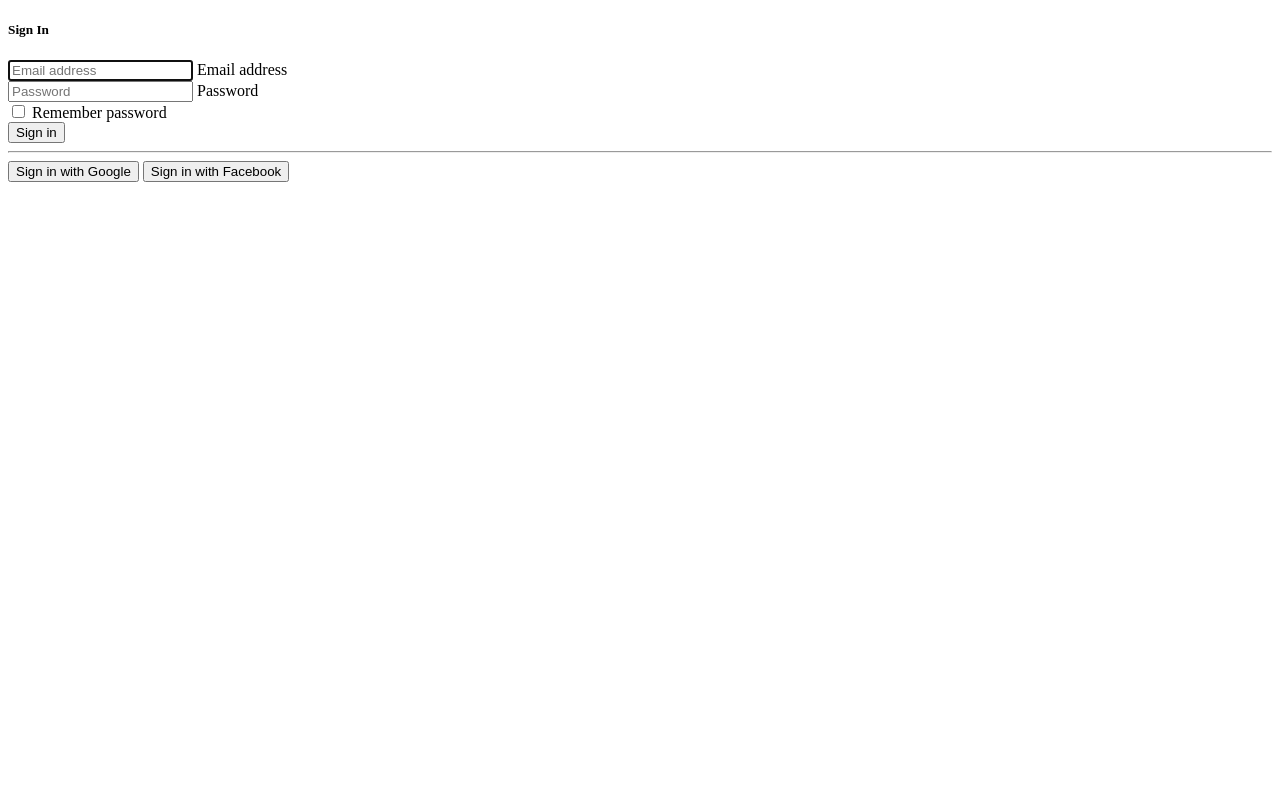
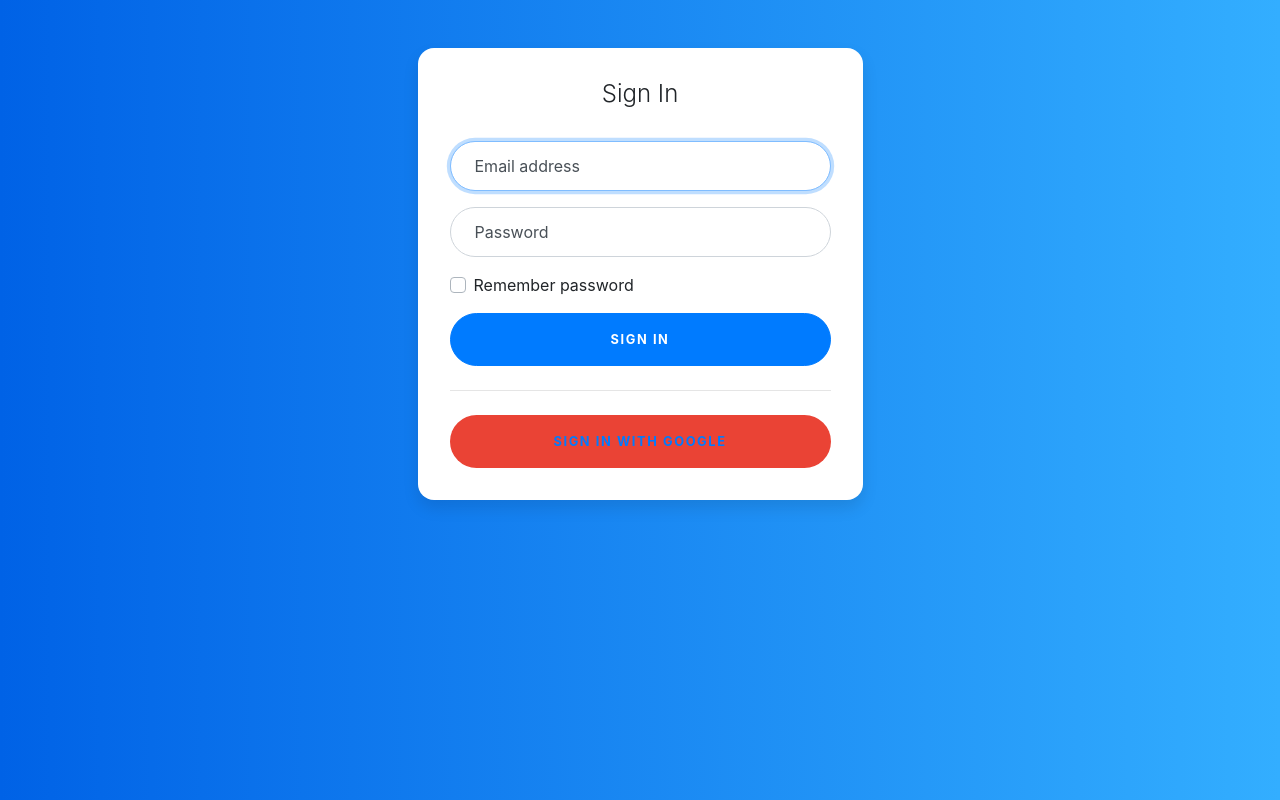
Before and after one commit to sirnusi/registeruser, a Django app: page /accounts/login/ in a window 1280 px wide. Run offline with Django 3.2, Linux system fonts and the light colour scheme; some libraries are stand-ins or nearby versions.

Commit message:
reg commit

```diff
--- a/accounts/templates/account/login.html
+++ b/accounts/templates/account/login.html
@@ -1,8 +1,163 @@
 <!DOCTYPE html>
+{% load account %}
+{% load socialaccount %}
+
 <html>
 
 <head>
+    <link rel="stylesheet" href="https://stackpath.bootstrapcdn.com/bootstrap/4.5.2/css/bootstrap.min.css"
+        integrity="sha384-JcKb8q3iqJ61gNV9KGb8thSsNjpSL0n8PARn9HuZOnIxN0hoP+VmmDGMN5t9UJ0Z" crossorigin="anonymous">
 
+    <!-- JS, Popper.js, and jQuery -->
+    <script src="https://code.jquery.com/jquery-3.5.1.slim.min.js"
+        integrity="sha384-DfXdz2htPH0lsSSs5nCTpuj/zy4C+OGpamoFVy38MVBnE+IbbVYUew+OrCXaRkfj"
+        crossorigin="anonymous"></script>
+    <script src="https://cdn.jsdelivr.net/npm/popper.js@1.16.1/dist/umd/popper.min.js"
+        integrity="sha384-9/reFTGAW83EW2RDu2S0VKaIzap3H66lZH81PoYlFhbGU+6BZp6G7niu735Sk7lN"
+        crossorigin="anonymous"></script>
+    <script src="https://stackpath.bootstrapcdn.com/bootstrap/4.5.2/js/bootstrap.min.js"
+        integrity="sha384-B4gt1jrGC7Jh4AgTPSdUtOBvfO8shuf57BaghqFfPlYxofvL8/KUEfYiJOMMV+rV"
+        crossorigin="anonymous"></script>
+
+    <style type="text/css">
+        :root {
+            --input-padding-x: 1.5rem;
+            --input-padding-y: .75rem;
+        }
+
+        body {
+            background: #007bff;
+            background: linear-gradient(to right, #0062E6, #33AEFF);
+        }
+
+        .card-signin {
+            border: 0;
+            border-radius: 1rem;
+            box-shadow: 0 0.5rem 1rem 0 rgba(0, 0, 0, 0.1);
+        }
+
+        .card-signin .card-title {
+            margin-bottom: 2rem;
+            font-weight: 300;
+            font-size: 1.5rem;
+        }
+
+        .card-signin .card-body {
+            padding: 2rem;
+        }
+
+        .form-signin {
+            width: 100%;
+        }
+
+        .form-signin .btn {
+            font-size: 80%;
+            border-radius: 5rem;
+            letter-spacing: .1rem;
+            font-weight: bold;
+            padding: 1rem;
+            transition: all 0.2s;
+        }
+
+        .form-label-group {
+            position: relative;
+            margin-bottom: 1rem;
+        }
+
+        .form-label-group input {
+            height: auto;
+            border-radius: 2rem;
+        }
+
+        .form-label-group>input,
+        .form-label-group>label {
+            padding: var(--input-padding-y) var(--input-padding-x);
+        }
+
+        .form-label-group>label {
+            position: absolute;
+            top: 0;
+            left: 0;
+            display: block;
+            width: 100%;
+            margin-bottom: 0;
+            /* Override default `<label>` margin */
+            line-height: 1.5;
+            color: #495057;
+            border: 1px solid transparent;
+            border-radius: .25rem;
+            transition: all .1s ease-in-out;
+        }
+
+        .form-label-group input::-webkit-input-placeholder {
+            color: transparent;
+        }
+
+        .form-label-group input:-ms-input-placeholder {
+            color: transparent;
+        }
+
+        .form-label-group input::-ms-input-placeholder {
+            color: transparent;
+        }
+
+        .form-label-group input::-moz-placeholder {
+            color: transparent;
+        }
+
+        .form-label-group input::placeholder {
+            color: transparent;
+        }
+
+        .form-label-group input:not(:placeholder-shown) {
+            padding-top: calc(var(--input-padding-y) + var(--input-padding-y) * (2 / 3));
+            padding-bottom: calc(var(--input-padding-y) / 3);
+        }
+
+        .form-label-group input:not(:placeholder-shown)~label {
+            padding-top: calc(var(--input-padding-y) / 3);
+            padding-bottom: calc(var(--input-padding-y) / 3);
+            font-size: 12px;
+            color: #777;
+        }
+
+        .btn-google {
+            color: white;
+            background-color: #ea4335;
+        }
+
+        .btn-facebook {
+            color: white;
+            background-color: #3b5998;
+        }
+
+        /* Fallback for Edge
+-------------------------------------------------- */
+
+        @supports (-ms-ime-align: auto) {
+            .form-label-group>label {
+                display: none;
+            }
+
+            .form-label-group input::-ms-input-placeholder {
+                color: #777;
+            }
+        }
+
+        /* Fallback for IE
+-------------------------------------------------- */
+
+        @media all and (-ms-high-contrast: none),
+        (-ms-high-contrast: active) {
+            .form-label-group>label {
+                display: none;
+            }
+
+            .form-label-group input:-ms-input-placeholder {
+                color: #777;
+            }
+        }
+    </style>
 </head>
 
 <body>
@@ -14,7 +169,7 @@
                         <h5 class="card-title text-center">Sign In</h5>
                         <form class="form-signin">
                             <div class="form-label-group">
-                                <input type="email" id="inputEmail" class="form-control" placeholder="Email address"
+                                <input type="text" id="inputEmail" class="form-control" placeholder="Email address"
                                     required autofocus>
                                 <label for="inputEmail">Email address</label>
                             </div>
@@ -32,10 +187,9 @@
                             <button class="btn btn-lg btn-primary btn-block text-uppercase" type="submit">Sign
                                 in</button>
                             <hr class="my-4">
-                            <button class="btn btn-lg btn-google btn-block text-uppercase" type="submit"><i
-                                    class="fab fa-google mr-2"></i> Sign in with Google</button>
-                            <button class="btn btn-lg btn-facebook btn-block text-uppercase" type="submit"><i
-                                    class="fab fa-facebook-f mr-2"></i> Sign in with Facebook</button>
+                            <button class="btn btn-lg btn-google btn-block text-uppercase" type="submit"><a
+                                    href="{% provider_login_url "google" %}"> Sign in with Google</button>
+
                         </form>
                     </div>
                 </div>
```
Also changed, not shown: db.sqlite3.
